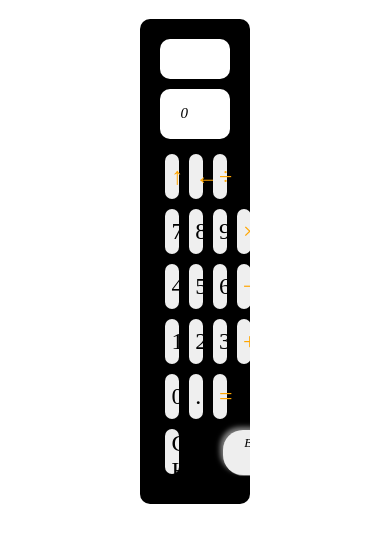
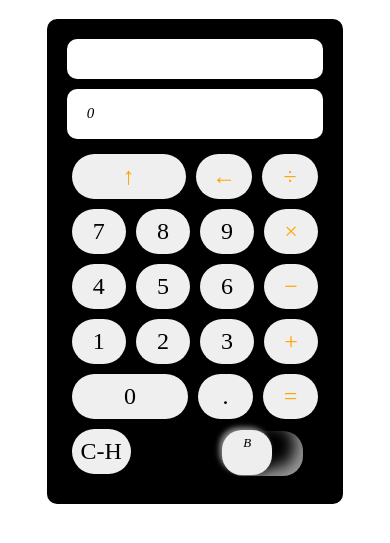
Before and after one commit to AndresVasped/Deploy-Test2, a plain HTML site: page index.html in a window 390 px wide. Shown: the part 61-604 px from the top of the page. Drawn offline with Linux system fonts and the light colour scheme.

Commit message:
Update estilos.css

```diff
--- a/estilos.css
+++ b/estilos.css
@@ -167,8 +167,10 @@ button:hover
     3px 3px 5px  #242422;
 
 }
-@media (max-width: 645px) {
-    .main{
+@media (max-width: 983px) {
+    main{
         grid-template-columns: 1fr;
+        width: 95%;
     }
+
 }
```
